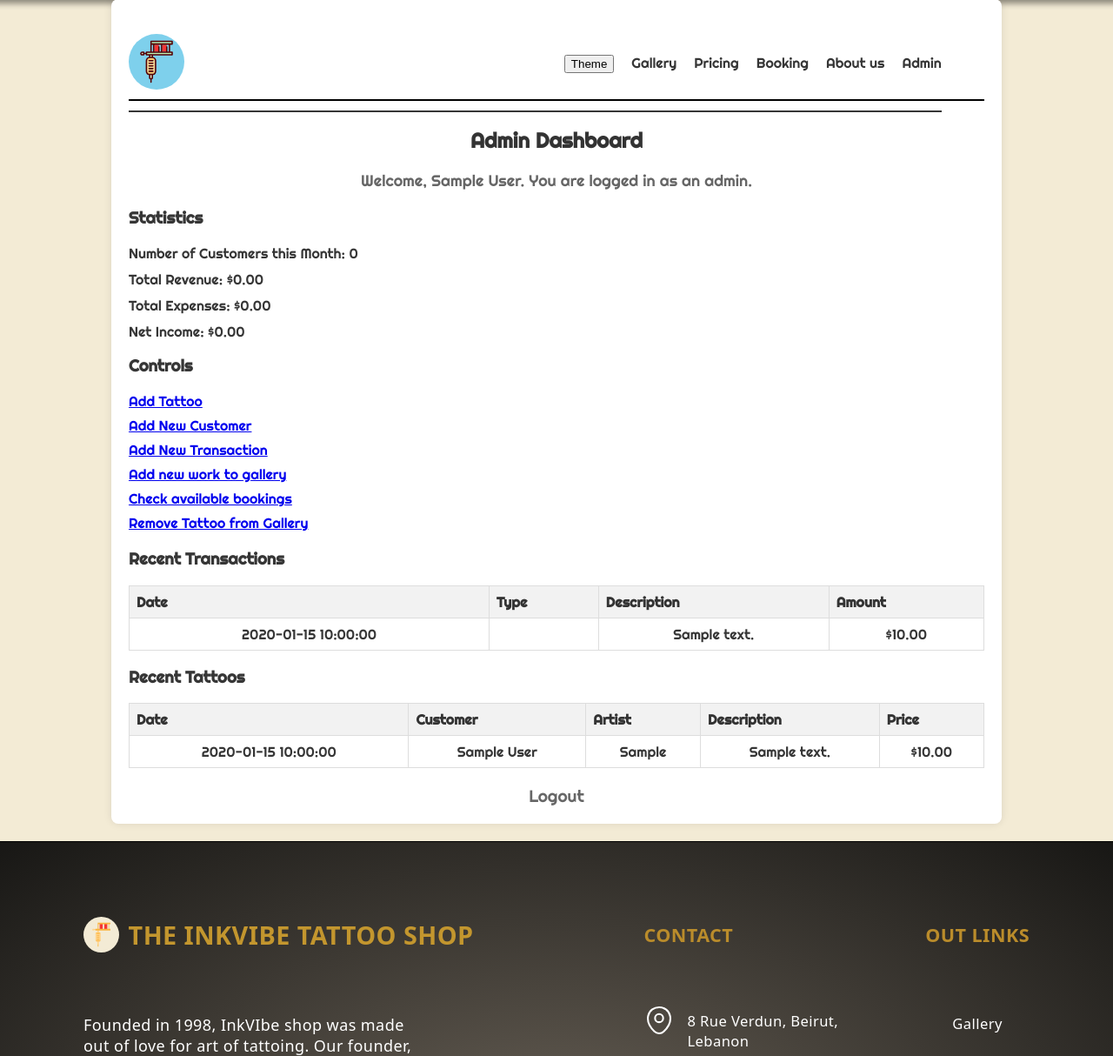
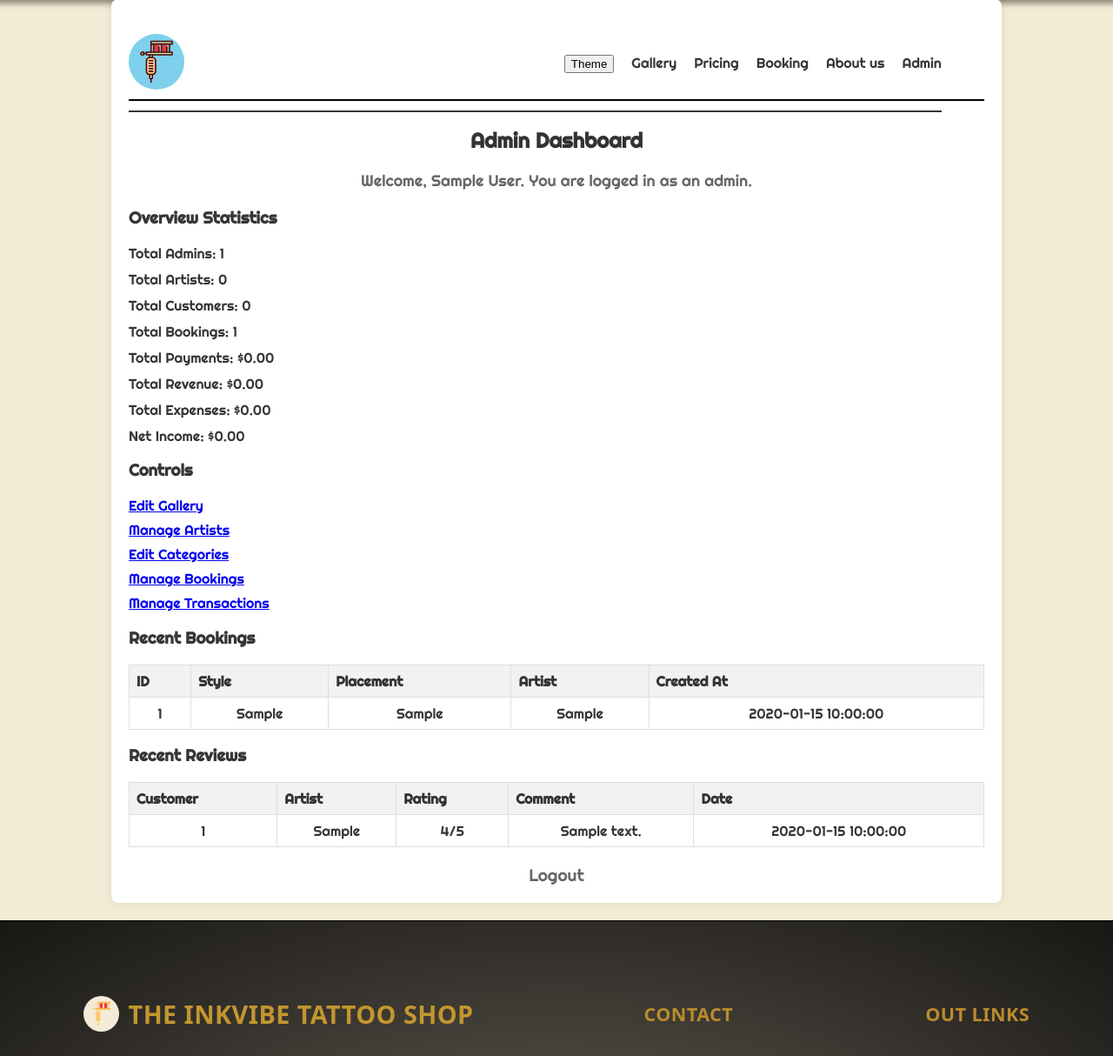
Before and after one commit to Ali-Makke/Tattoo-Studio-Website, a PHP site: page /admin.php in a window 1280 px wide. Shown: the part 21-1235 px from the top of the page at 87% size. Run offline with PHP 8.4, Linux system fonts and the light colour scheme; the visitor is signed in with stand-in values (Sample User, id 1); tables that the repository leaves empty or names only in its code hold one stand-in row (values such as "Sample post").

Commit message:
-fixed admin and sign_in pages after database change

```diff
--- a/admin.php
+++ b/admin.php
@@ -9,27 +9,57 @@ if (!is_admin()) {
 }
 
 $currentMonth = date('m');
-$sqlCustomers = "SELECT COUNT(*) AS num_customers FROM customers WHERE MONTH(created_at) = '$currentMonth'";
-$resultCustomers = mysqli_query($conn, $sqlCustomers);
-$rowCustomers = mysqli_fetch_assoc($resultCustomers);
-$numCustomers = $rowCustomers['num_customers'];
 
+// Total Users
+$sqlUsers = "SELECT
+                (SELECT COUNT(*) FROM users WHERE role_id = 1) AS admins,
+                (SELECT COUNT(*) FROM users WHERE role_id = 2) AS artists,
+                (SELECT COUNT(*) FROM users WHERE role_id = 3) AS customers";
+$resultUsers = mysqli_query($conn, $sqlUsers);
+$rowUsers = mysqli_fetch_assoc($resultUsers);
+$totalAdmins = $rowUsers['admins'];
+$totalArtists = $rowUsers['artists'];
+$totalCustomers = $rowUsers['customers'];
+
+// Total Bookings
+$sqlBookings = "SELECT COUNT(*) AS total_bookings FROM bookings";
+$resultBookings = mysqli_query($conn, $sqlBookings);
+$rowBookings = mysqli_fetch_assoc($resultBookings);
+$totalBookings = $rowBookings['total_bookings'];
+
+// Total Payments
+$sqlPayments = "SELECT SUM(amount) AS total_payments FROM payments WHERE status = 'paid'";
+$resultPayments = mysqli_query($conn, $sqlPayments);
+$rowPayments = mysqli_fetch_assoc($resultPayments);
+$totalPayments = $rowPayments['total_payments'] ?? 0;
+
+// Total Revenue
 $sqlRevenue = "SELECT SUM(amount) AS total_revenue FROM transactions WHERE type = 'revenue'";
 $resultRevenue = mysqli_query($conn, $sqlRevenue);
 $rowRevenue = mysqli_fetch_assoc($resultRevenue);
-$totalRevenue = $rowRevenue['total_revenue'];
+$totalRevenue = $rowRevenue['total_revenue'] ?? 0;
 
+// Total Expenses
 $sqlExpenses = "SELECT SUM(amount) AS total_expenses FROM transactions WHERE type = 'expense'";
 $resultExpenses = mysqli_query($conn, $sqlExpenses);
 $rowExpenses = mysqli_fetch_assoc($resultExpenses);
-$totalExpenses = $rowExpenses['total_expenses'];
+$totalExpenses = $rowExpenses['total_expenses'] ?? 0;
 
-$sqlRecentTattoos = "SELECT tattoos.*, customers.name AS customer_name, users.fname AS artist_name
-                     FROM tattoos
-                     JOIN customers ON tattoos.customer_id = customers.id
-                     JOIN users ON tattoos.user_id = users.id
-                     ORDER BY tattoos.date DESC LIMIT 10";
-$resultRecentTattoos = mysqli_query($conn, $sqlRecentTattoos);
+// Recent Bookings
+$sqlRecentBookings = "SELECT bookings.*, users.fname AS artist_name
+                      FROM bookings
+                      JOIN users ON bookings.artist_id = users.id
+                      ORDER BY created_at DESC LIMIT 5";
+$resultRecentBookings = mysqli_query($conn, $sqlRecentBookings);
+
+// Recent Reviews
+$sqlRecentReviews = "SELECT reviews.*, users.fname AS artist_name, customers.user_id AS customer_user_id
+                     FROM reviews
+                     JOIN artists ON reviews.artist_id = artists.id
+                     JOIN users ON artists.user_id = users.id
+                     JOIN customers ON reviews.customer_id = customers.id
+                     ORDER BY created_at DESC LIMIT 5";
+$resultRecentReviews = mysqli_query($conn, $sqlRecentReviews);
 ?>
 
 <!DOCTYPE html>
@@ -38,7 +68,7 @@ $resultRecentTattoos = mysqli_query($conn, $sqlRecentTattoos);
 <head>
     <meta charset="UTF-8">
     <meta name="viewport" content="width=device-width, initial-scale=1.0">
-    <title>InkVibe | Admin</title>
+    <title>InkVibe | Admin Dashboard</title>
     <link rel="stylesheet" href="styles/admin.css">
     <link rel="stylesheet" href="styles/included.css">
     <script defer src="scripts/included.js"></script>
@@ -52,77 +82,79 @@ $resultRecentTattoos = mysqli_query($conn, $sqlRecentTattoos);
 
         <h2 class="heading">Admin Dashboard</h2>
         <p class="welcome">Welcome, <?php echo $_SESSION['fname']; ?>. You are logged in as an admin.</p>
+
+        <!-- Overview Statistics -->
         <div class="statistics">
-            <h3>Statistics</h3>
+            <h3>Overview Statistics</h3>
             <ul>
-                <li>Number of Customers this Month: <?php echo $numCustomers; ?></li>
+                <li>Total Admins: <?php echo $totalAdmins; ?></li>
+                <li>Total Artists: <?php echo $totalArtists; ?></li>
+                <li>Total Customers: <?php echo $totalCustomers; ?></li>
+                <li>Total Bookings: <?php echo $totalBookings; ?></li>
+                <li>Total Payments: $<?php echo number_format($totalPayments, 2); ?></li>
                 <li>Total Revenue: $<?php echo number_format($totalRevenue, 2); ?></li>
                 <li>Total Expenses: $<?php echo number_format($totalExpenses, 2); ?></li>
-                <li>Net Income: $<?php echo number_format(($totalRevenue - $totalExpenses), 2); ?></li>
+                <li>Net Income: $<?php echo number_format($totalRevenue - $totalExpenses, 2); ?></li>
             </ul>
         </div>
+
+        <!-- Controls Section -->
         <div class="controls">
             <h3>Controls</h3>
             <ul>
-                <li><a href="add_tattoo.php">Add Tattoo</a></li>
-                <li><a href="add_customer.php">Add New Customer</a></li>
-                <li><a href="add_transaction.php">Add New Transaction</a></li>
-                <li><a href="add_to_gallery.php">Add new work to gallery</a></li>
-                <li><a href="available_bookings.php">Check available bookings</a></li>
-                <li><a href="remove_from_gallery.php">Remove Tattoo from Gallery</a></li>
+                <li><a href="add_to_gallery.php">Edit Gallery</a></li>
+                <li><a href="add_new_artist.php">Manage Artists</a></li>
+                <li><a href="add_new_category.php">Edit Categories</a></li>
+                <li><a href="available_bookings.php">Manage Bookings</a></li>
+                <li><a href="add_transaction.php">Manage Transactions</a></li>
             </ul>
         </div>
-        <div class="recent-transactions">
-            <h3>Recent Transactions</h3>
-            <div class="table-responsive">
-                <table border="1" class="table">
+
+        <!-- Recent Activity -->
+        <div class="recent-activity">
+            <h3>Recent Bookings</h3>
+            <table border="1" class="table">
+                <tr>
+                    <th>ID</th>
+                    <th>Style</th>
+                    <th>Placement</th>
+                    <th>Artist</th>
+                    <th>Created At</th>
+                </tr>
+                <?php while ($row = mysqli_fetch_assoc($resultRecentBookings)) : ?>
                     <tr>
-                        <th>Date</th>
-                        <th>Type</th>
-                        <th>Description</th>
-                        <th>Amount</th>
+                        <td><?php echo $row['id']; ?></td>
+                        <td><?php echo $row['style']; ?></td>
+                        <td><?php echo $row['placement']; ?></td>
+                        <td><?php echo $row['artist_name']; ?></td>
+                        <td><?php echo $row['created_at']; ?></td>
                     </tr>
-                    <?php
-                    $sqlRecentTransactions = "SELECT * FROM transactions ORDER BY transaction_date DESC LIMIT 10";
-                    $resultRecentTransactions = mysqli_query($conn, $sqlRecentTransactions);
-                    while ($row = mysqli_fetch_assoc($resultRecentTransactions)) {
-                        echo "<tr>";
-                        echo "<td>" . $row['transaction_date'] . "</td>";
-                        echo "<td>" . ucfirst($row['type']) . "</td>";
-                        echo "<td>" . $row['description'] . "</td>";
-                        echo "<td>$" . number_format($row['amount'], 2) . "</td>";
-                        echo "</tr>";
-                    }
-                    ?>
-                </table>
-            </div>
-            <h3>Recent Tattoos</h3>
-            <div class="table-responsive">
-                <table class="table">
+                <?php endwhile; ?>
+            </table>
+
+            <h3>Recent Reviews</h3>
+            <table border="1" class="table">
+                <tr>
+                    <th>Customer</th>
+                    <th>Artist</th>
+                    <th>Rating</th>
+                    <th>Comment</th>
+                    <th>Date</th>
+                </tr>
+                <?php while ($row = mysqli_fetch_assoc($resultRecentReviews)) : ?>
                     <tr>
-                        <th>Date</th>
-                        <th>Customer</th>
-                        <th>Artist</th>
-                        <th>Description</th>
-                        <th>Price</th>
+                        <td><?php echo $row['customer_user_id']; ?></td>
+                        <td><?php echo $row['artist_name']; ?></td>
+                        <td><?php echo $row['rating']; ?>/5</td>
+                        <td><?php echo $row['comment']; ?></td>
+                        <td><?php echo $row['created_at']; ?></td>
                     </tr>
-                    <?php
-                    while ($row = mysqli_fetch_assoc($resultRecentTattoos)) {
-                        echo "<tr>";
-                        echo "<td>" . $row['date'] . "</td>";
-                        echo "<td>" . $row['customer_name'] . "</td>";
-                        echo "<td>" . $row['artist_name'] . "</td>";
-                        echo "<td>" . $row['description'] . "</td>";
-                        echo "<td>$" . number_format($row['price'], 2) . "</td>";
-                        echo "</tr>";
-                    }
-                    ?>
-                </table>
-            </div>
+                <?php endwhile; ?>
+            </table>
         </div>
         <a class="logout-link" href="logout.php">Logout</a>
+    </div>
 
-    </div>
     <?php include 'footer.php'; ?>
 </body>
 
```
Also changed, not shown: sign-up.php (+9 -5 lines).
